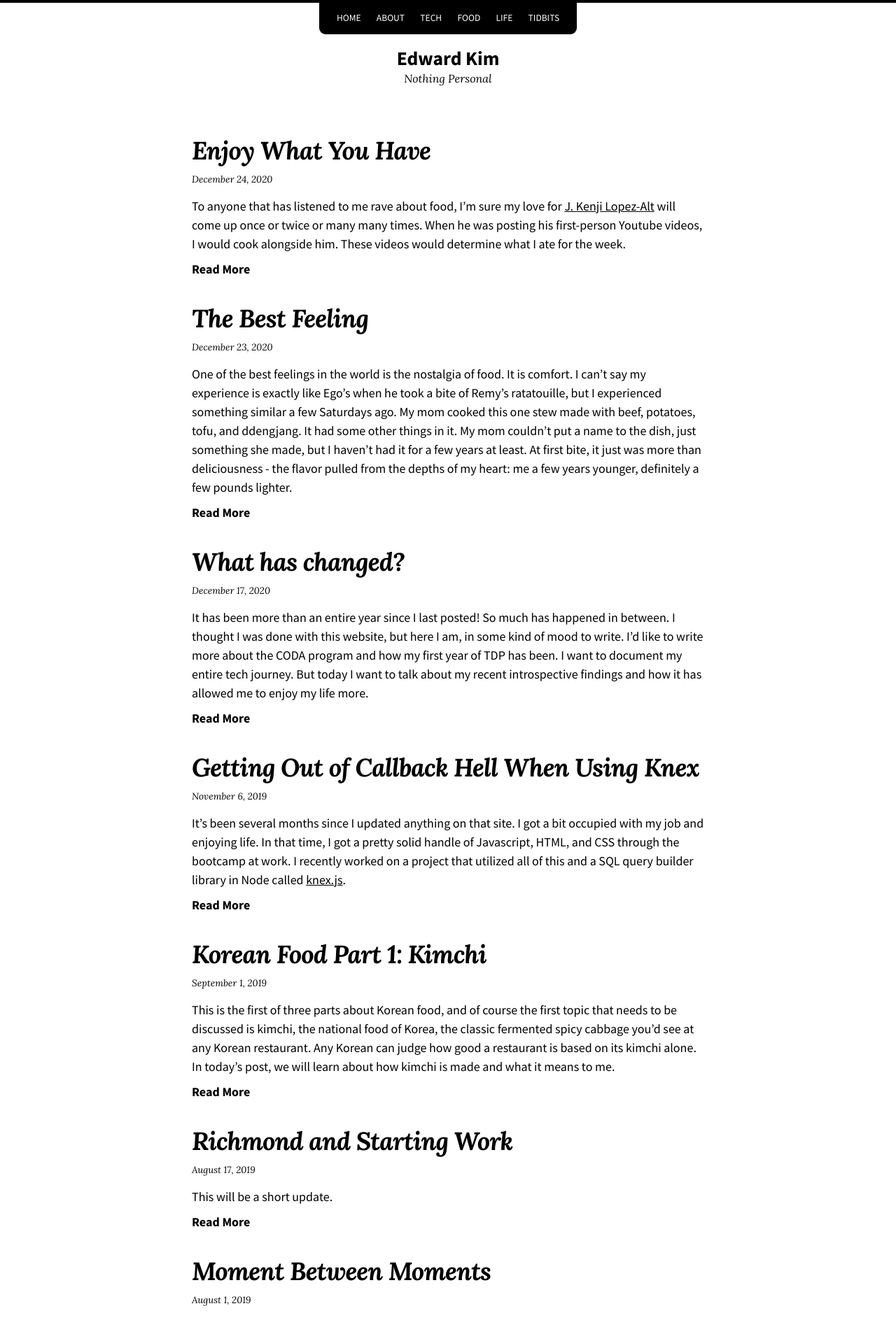
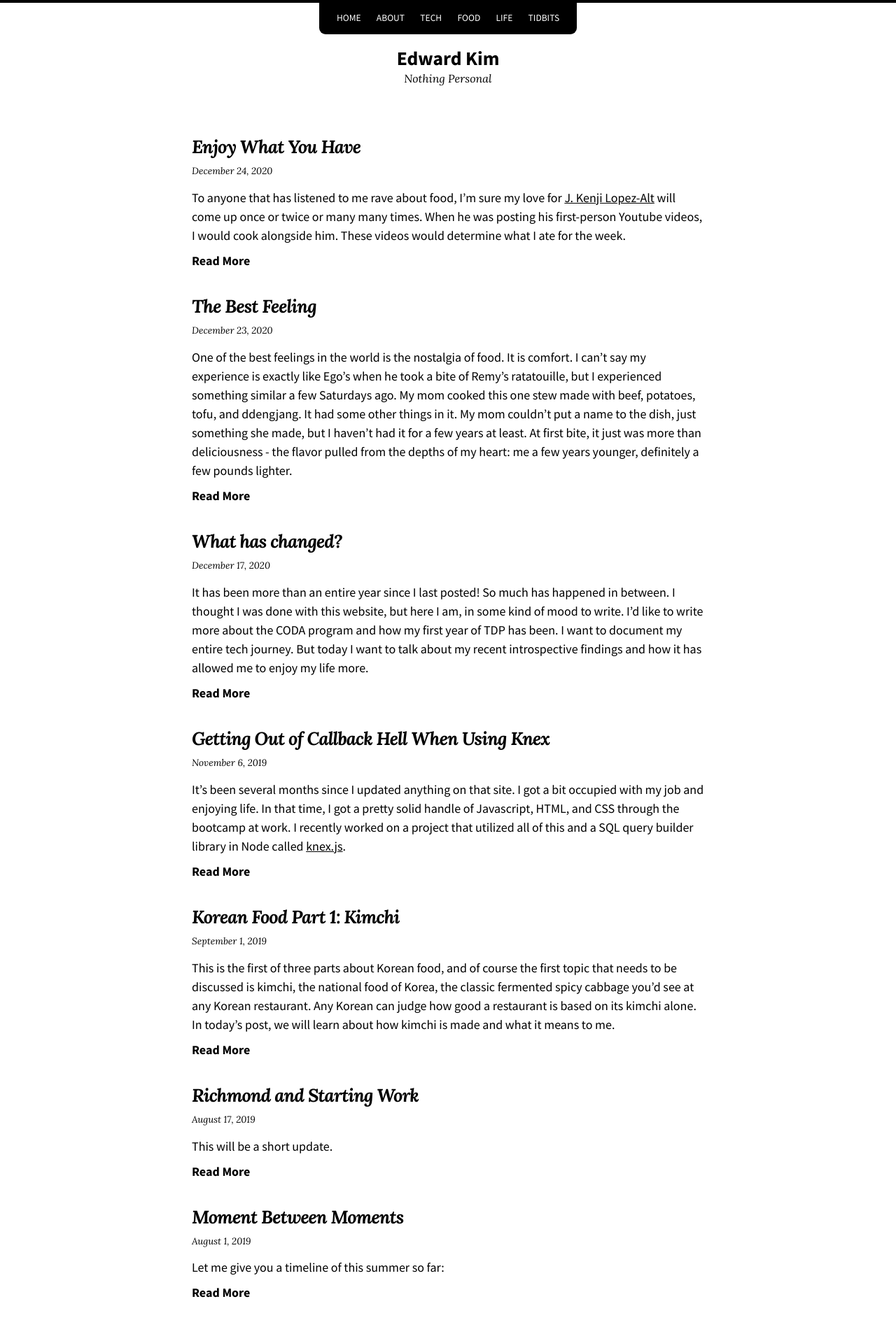
Before and after one commit to edward1kim/edward1kim.github.io, a Jekyll site: the page built from index.md, in a window 1280 px wide. Shown: the top 1887 px of the page at 70% size. Built offline with Jekyll 4.4.1, drawn with Linux system fonts in a browser that asks for light colours; nearby versions of some CDN libraries; a script that is not in the unit is left out.

Commit message:
Style update

```diff
--- a/_layouts/page.html
+++ b/_layouts/page.html
@@ -20,7 +20,7 @@
       </header>
       <div class="page-content">
         {%- assign date_format = site.date_format | default: "%B %-d, %Y" -%}
-        <div class="page-sidebar">{{ page.date | date: date_format }}</div>
+        <div class="page-date">{{ page.date | date: date_format }}</div>
         {{ content }}
 
         {% if page.share %}
--- a/_sass/so-simple/_entries.scss
+++ b/_sass/so-simple/_entries.scss
@@ -76,7 +76,7 @@
   }
 
   .entry-title {
-    @include fluid-type($min-vw, $max-vw, 24px, 36px);
+    @include fluid-type($min-vw, $max-vw, 26px, 26px);
     -webkit-box-ordinal-group: 2;
     -ms-flex-order: 1;
     order: 1;
--- a/_sass/so-simple/_page.scss
+++ b/_sass/so-simple/_page.scss
@@ -11,7 +11,7 @@
 
 .page-title {
   @include fluid-type($min-vw, $max-vw, 35px, 35px);
-  margin-bottom: 0.2em;
+  margin-bottom: 0.5em;
   font-family: $title-font-family;
   font-weight: $page-title-weight;
   font-style: italic;
@@ -62,8 +62,9 @@
   }
 }
 
-.page-sidebar {
-  font-size: 0.9em;
+.page-date {
+  font-family: "Lora", serif;
+  font-size: 0.8em;
   font-style: italic;
   margin-top: 0.5em;
   margin-bottom: 0.8em;
```
